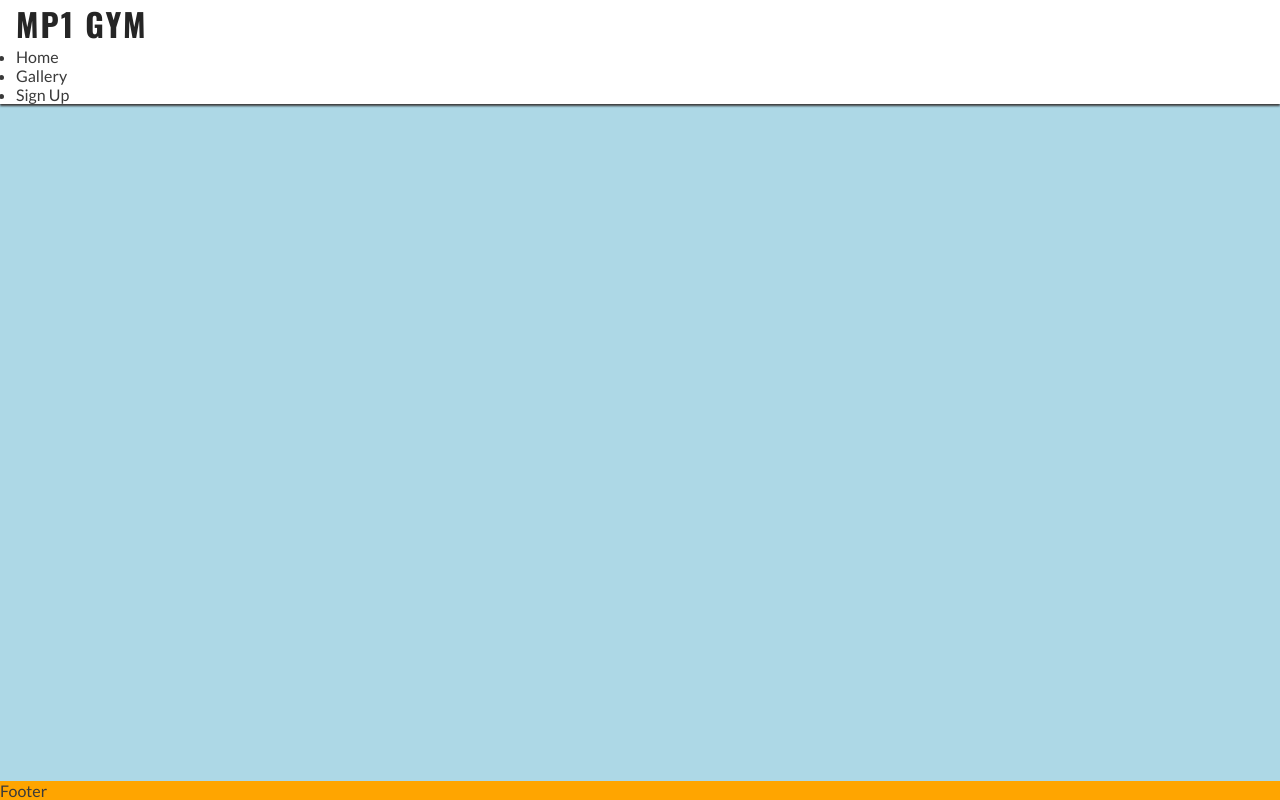
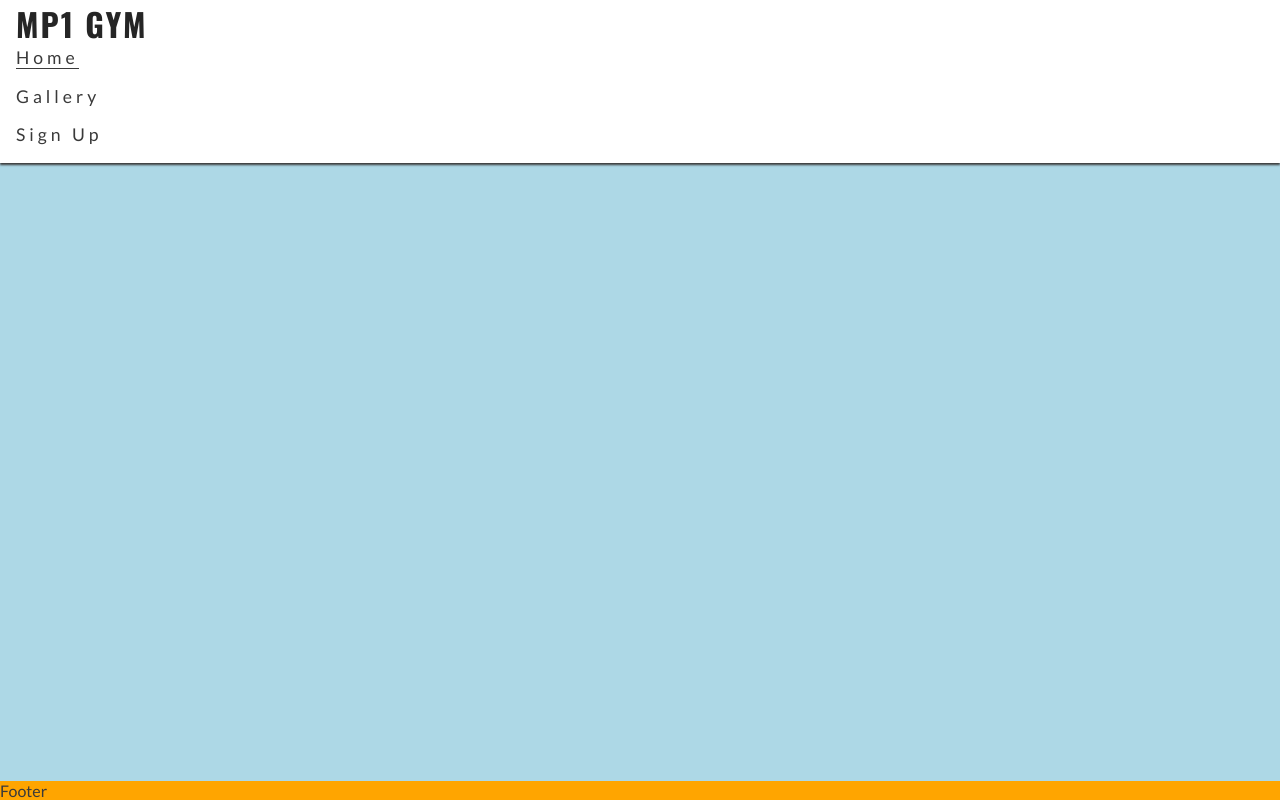
Before and after one commit to hassib-95/milestone-project-1, a plain HTML site: page index.html in a window 1280 px wide. Drawn offline with nearby package versions, Linux system fonts and the light colour scheme.

Commit message:
Style navbar menu

```diff
--- a/assets/css/style.css
+++ b/assets/css/style.css
@@ -40,6 +40,20 @@
     color: #252525;
 }
 
+#menu {
+    font-size: 110%;
+    letter-spacing: 4px;
+    list-style-type: none;
+}
+
+#menu > li {
+    margin-bottom: 1em;
+}
+
+.active {
+    border-bottom: 1px solid #3a3a3a;
+}
+
 /* Main content */
 main {
     background-color: lightblue;
```
